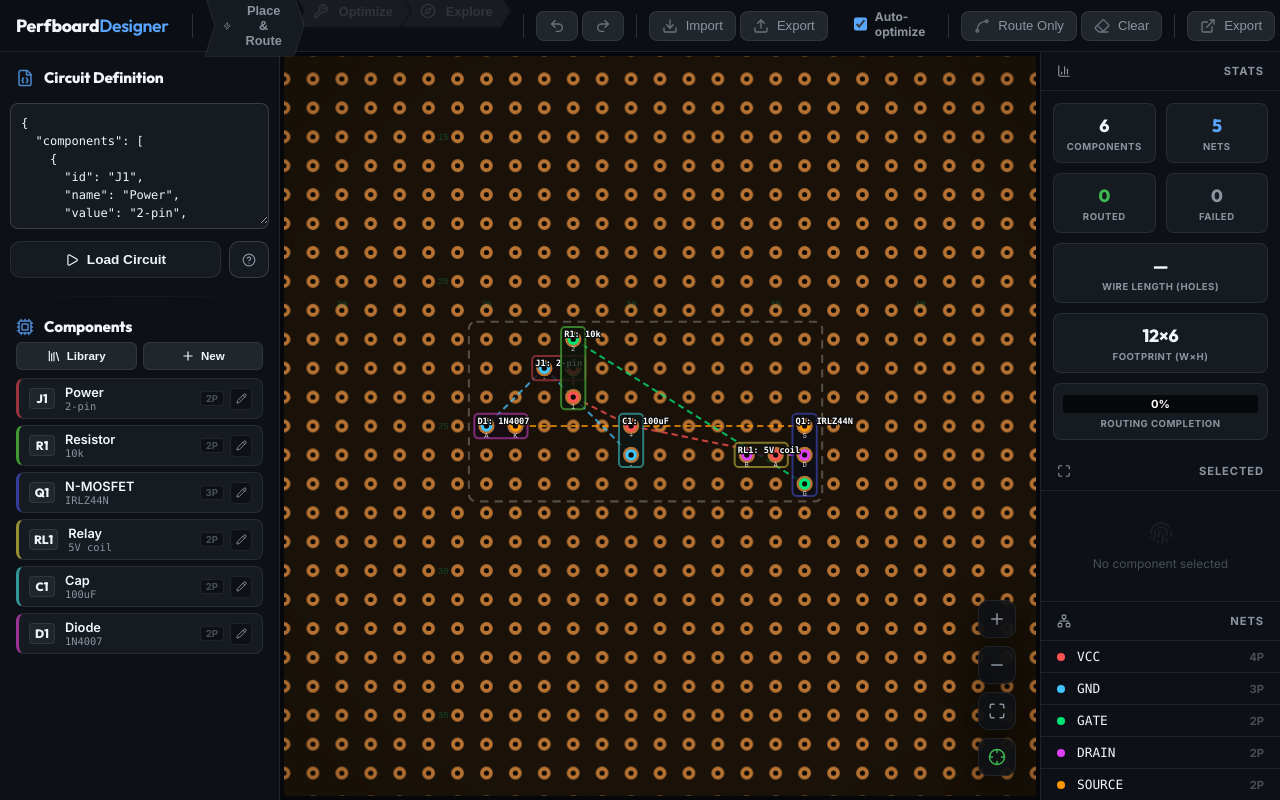
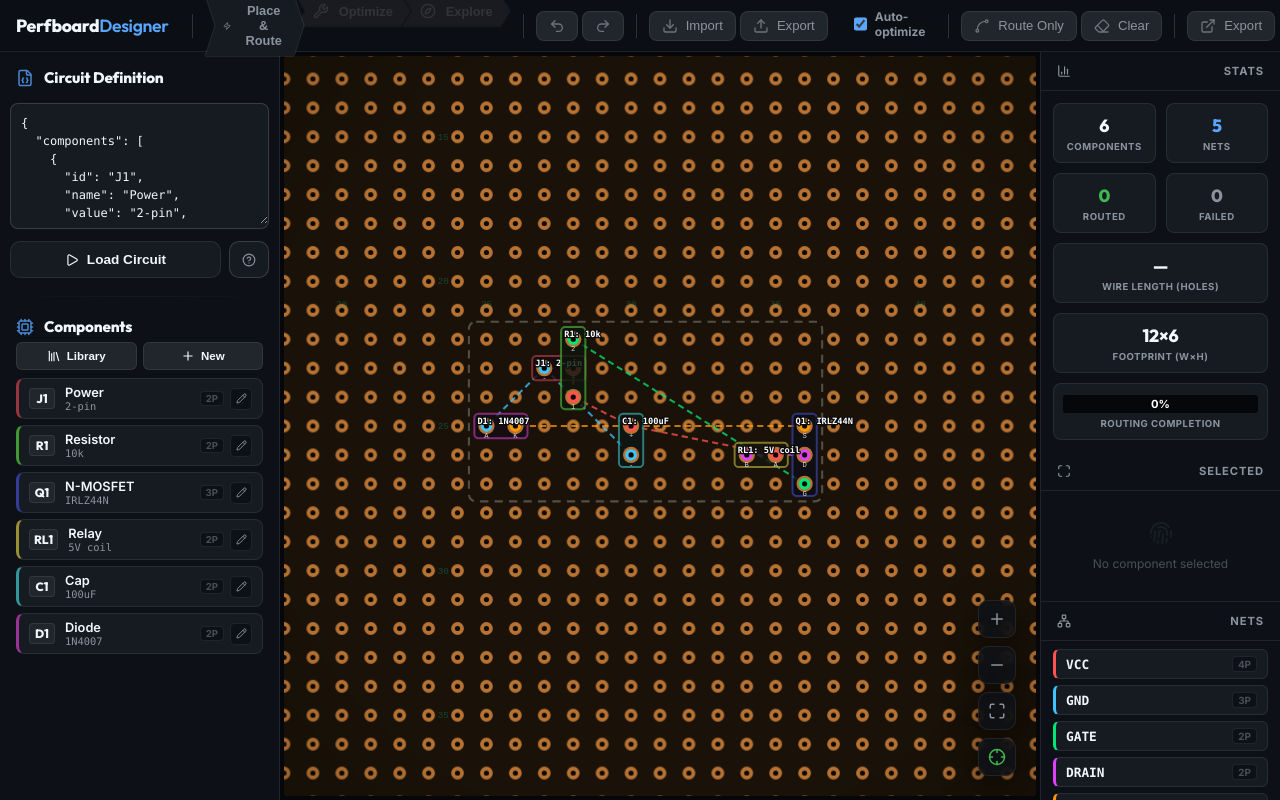
Before and after one commit to Infraviored/Perfboard-AutoRouter, a React (Vite) app: page / in a window 1280 px wide. Built offline with nearby package versions, Linux system fonts and the light colour scheme.

Commit message:
feat: unified selection logic and synchronized net highlighting across UI

```diff
--- a/src/App.jsx
+++ b/src/App.jsx
@@ -78,6 +78,7 @@ function App() {
   const [status, setStatus] = useState({ title: '', progress: 0, best: '', isProcessing: false });
   const [toast, setToast] = useState({ msg: '', type: 'ok' });
   const [selectedId, setSelectedId] = useState(null);
+  const [selectedNet, setSelectedNet] = useState(null);
   const [hoveredNet, setHoveredNet] = useState(null);
   const [autoOptimize, setAutoOptimize] = useState(true);
   const [tool, setTool] = useState('sel');
@@ -397,6 +398,16 @@ Use this format:
 
   const selectedComp = useMemo(() => board.components.find(c => c.id === selectedId), [board.components, selectedId]);
 
+  const activeNets = useMemo(() => {
+    const list = new Set();
+    if (hoveredNet) list.add(hoveredNet);
+    if (selectedNet) list.add(selectedNet);
+    if (selectedComp) {
+      selectedComp.pins.forEach(p => { if (p.net) list.add(p.net); });
+    }
+    return Array.from(list);
+  }, [hoveredNet, selectedNet, selectedComp]);
+
   return (
     <div className="app-main">
       <Topbar
@@ -414,7 +425,10 @@ Use this format:
           onOpenPrompt={() => setIsPromptOpen(true)}
           jsonInput={jsonInput} setJsonInput={setJsonInput} onLoadCircuit={handleLoadCircuit}
           onLoadTemplate={handleLoadTemplate} components={board.components} selectedId={selectedId}
-          onSelectComponent={setSelectedId} onOpenLibrary={() => setIsLibraryOpen(true)}
+          onSelectComponent={(id) => {
+            setSelectedId(id);
+            if (id) setSelectedNet(null); // Clear net if comp selected
+          }} onOpenLibrary={() => setIsLibraryOpen(true)}
           onAddNewComponent={() => { setEditingComp(null); setIsEditorOpen(true); }}
           onEditComponent={(id) => { setEditingComp(board.components.find(x => x.id === id)); setIsEditorOpen(true); }}
           isProcessing={status.isProcessing}
@@ -423,7 +437,12 @@ Use this format:
           <main id="ca">
             <PcbCanvas
               components={board.components} wires={board.wires} cols={board.cols} rows={board.rows}
-              selectedId={selectedId} onSelect={setSelectedId} hoveredNet={hoveredNet}
+              selectedId={selectedId} onSelect={(id) => {
+                setSelectedId(id);
+                if (id) setSelectedNet(null); // Clear net if comp selected
+                else setSelectedNet(null);
+              }}
+              activeNets={activeNets}
               onMove={handleMoveComp} onRotate={handleRotateComp} onMoveEnd={saveHistory}
               tick={board.tick} isProcessing={status.isProcessing || !!status.results}
             />
@@ -443,7 +462,14 @@ Use this format:
             }}
           />
         </div>
-        <SidebarRight stats={stats} selectedComp={selectedComp} nets={netsMap} hoveredNet={hoveredNet} setHoveredNet={setHoveredNet} />
+        <SidebarRight stats={stats} selectedComp={selectedComp} nets={netsMap}
+          hoveredNet={hoveredNet} setHoveredNet={setHoveredNet}
+          selectedNet={selectedNet} setSelectedNet={(net) => {
+            setSelectedNet(net);
+            if (net) setSelectedId(null); // Clear comp if net selected
+          }}
+          activeNets={activeNets}
+        />
       </div>
       <Toast key={toast.msg} msg={toast.msg} type={toast.type} onClear={() => setToast({ msg: '', type: 'ok' })} />
       <LibraryOverlay isOpen={isLibraryOpen} onClose={() => setIsLibraryOpen(false)} onSelect={handleAddFromLibrary} />
--- a/src/components/PcbCanvas.jsx
+++ b/src/components/PcbCanvas.jsx
@@ -24,7 +24,7 @@ export function PcbCanvas({
     rows,
     selectedId,
     onSelect,
-    hoveredNet,
+    activeNets,
     onMove,
     onRotate,
     onMoveEnd,
@@ -287,7 +287,7 @@ export function PcbCanvas({
     }, [bounds]);
 
     const background = useMemo(() => generateBackgroundSVG(cols, rows, bounds), [cols, rows, bounds]);
-    const wiresSvg = useMemo(() => generateWiresSVG(wires, hoveredNet), [wires, hoveredNet, tick]);
+    const wiresSvg = useMemo(() => generateWiresSVG(wires, activeNets), [wires, activeNets, tick]);
     const ratsnestSvg = useMemo(() => generateRatsnestSVG(components, wires, !!draggingId), [components, wires, draggingId, tick]);
     const componentsSvg = useMemo(() => components.map(c => renderCompSVG(c, c.id === selectedId)).join(''), [components, selectedId, tick]);
     const boundingBoxSvg = useMemo(() => generateBoundingBoxSVG(components, wires), [components, wires, tick]);
--- a/src/components/SidebarRight.jsx
+++ b/src/components/SidebarRight.jsx
@@ -16,7 +16,10 @@ export function SidebarRight({
   selectedComp,
   nets,
   hoveredNet,
-    setHoveredNet
+  setHoveredNet,
+  selectedNet,
+  setSelectedNet,
+  activeNets = []
 }) {
   return (
     <aside id="rsb">
@@ -100,18 +103,23 @@ export function SidebarRight({
 
       <div className="ph" style={{ borderTop: '1px solid var(--border)' }}><Network size={14} style={{ marginRight: '8px' }} />Nets</div>
       <div id="netPanel" className="scroll-container">
-                {Object.entries(nets).map(([name, pins]) => (
+        {Object.entries(nets).map(([name, pins]) => {
+          const isMarked = activeNets.includes(name);
+          return (
             <div
               key={name}
-                        className={`net-row ${hoveredNet === name ? 'hov' : ''}`}
+              className={`net-row ${hoveredNet === name ? 'hov' : ''} ${isMarked ? 'sel' : ''}`}
+              style={{ '--net-color': netColor(name) }}
               onMouseEnter={() => setHoveredNet(name)}
               onMouseLeave={() => setHoveredNet(null)}
+              onClick={() => setSelectedNet(selectedNet === name ? null : name)}
             >
               <div className="net-dot" style={{ background: netColor(name) }}></div>
               <span className="net-name">{name}</span>
               <span className="net-count">{pins.length}P</span>
             </div>
-                ))}
+          );
+        })}
       </div>
 
       <style dangerouslySetInnerHTML={{
@@ -236,25 +244,48 @@ export function SidebarRight({
         .pin-label { color: var(--txt1); padding-left: 6px; }
         .pin-net { color: var(--txt0); font-family: 'Consolas', monospace; }
 
+        #netPanel {
+          padding: 8px 12px 16px 12px;
+          display: flex;
+          flex-direction: column;
+          gap: 6px;
+        }
         .net-row {
           display: flex;
           align-items: center;
-          padding: 8px 16px;
-          gap: 12px;
-          border-bottom: 1px solid var(--border);
-          transition: background 0.1s;
+          padding: 6px 10px;
+          gap: 10px;
+          border: 1px solid var(--border);
+          border-left: 3px solid var(--net-color);
+          background: var(--bg3);
+          border-radius: 6px;
+          transition: all 0.2s;
           cursor: pointer;
         }
-        .net-row:hover { background: rgba(255,255,255,0.02); }
-        .net-row.hov { background: rgba(31, 111, 235, 0.1); }
+        .net-row:hover {
+          background: var(--bg4);
+          border-color: var(--border2);
+          border-left-color: var(--net-color);
+        }
+        .net-row.sel {
+           background: var(--bg4);
+           border-color: var(--net-color);
+           box-shadow: 0 0 0 1px var(--net-color), 0 0 12px color-mix(in srgb, var(--net-color), transparent 60%);
+        }
 
         .net-dot {
-          width: 8px;
-          height: 8px;
-          border-radius: 50%;
+          display: none;
         }
-        .net-name { flex: 1; font-size: 0.8em; color: var(--txt0); font-family: 'Consolas', monospace; }
-        .net-count { font-size: 0.7em; color: var(--txt2); font-weight: 700; }
+        .net-name { flex: 1; font-size: 0.8em; color: var(--txt0); font-family: 'Consolas', monospace; font-weight: 600; }
+        .net-count {
+          font-size: 0.62em;
+          font-weight: 800;
+          color: var(--txt2);
+          background: var(--bg2);
+          padding: 1px 5px;
+          border-radius: 4px;
+          border: 1px solid var(--border);
+        }
       `}} />
     </aside>
   );
--- a/src/engine/render-utils.js
+++ b/src/engine/render-utils.js
@@ -95,7 +95,7 @@ export function generateBackgroundSVG(cols, rows, bounds = null) {
   `;
 }
 
-export function generateWiresSVG(wires, hoveredNet = null) {
+export function generateWiresSVG(wires, activeNets = []) {
   let out = '';
   wires.forEach(w => {
     if (w.failed) {
@@ -104,9 +104,12 @@ export function generateWiresSVG(wires, hoveredNet = null) {
       return;
     }
 
-    const strokeW = hoveredNet === w.net ? 4.5 : 2.8;
+    const isActive = activeNets.includes(w.net);
+    const strokeW = isActive ? 4.5 : 2.8;
     const pts = w.path.map(pt => `${pt.col * SP + SP / 2},${pt.row * SP + SP / 2}`).join(' ');
-    out += `<polyline points="${pts}" fill="none" stroke="${netColor(w.net)}" stroke-width="${strokeW}" stroke-linecap="round" stroke-linejoin="round"/>`;
+    const color = netColor(w.net);
+
+    out += `<polyline points="${pts}" fill="none" class="${isActive ? 'wire-active' : ''}" stroke="${color}" stroke-width="${strokeW}" stroke-linecap="round" stroke-linejoin="round" style="${isActive ? `--wire-color: ${color}` : ''}"/>`;
   });
   return out;
 }
--- a/src/index.css
+++ b/src/index.css
@@ -433,3 +433,19 @@ kbd {
     filter: drop-shadow(0 0 6px var(--comp-color));
   }
 }
+
+.wire-active {
+  animation: wire-halo 1.5s infinite alternate ease-in-out;
+}
+
+@keyframes wire-halo {
+  from {
+    filter: drop-shadow(0 0 1px var(--wire-color));
+    stroke-width: 4.5px;
+  }
+
+  to {
+    filter: drop-shadow(0 0 8px var(--wire-color));
+    stroke-width: 5.2px;
+  }
+}
```
Lines whose indentation alone changed are shown as unchanged.
